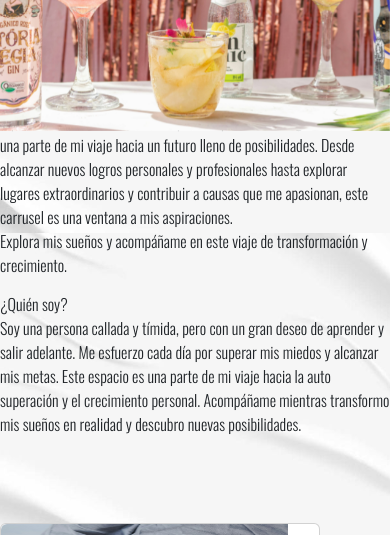
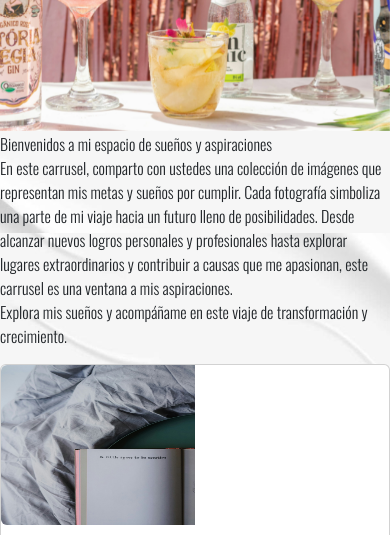
Before and after one commit to ValeriaOrjuela/PROYECTO-FINAL, a website: page index.html in a window 390 px wide. Shown: the part 681-1216 px from the top of the page. Drawn offline with nearby package versions, Linux system fonts and the light colour scheme; a web font is replaced by a local one.

Commit message:
arreglosmedias

```diff
--- a/index.html
+++ b/index.html
@@ -120,7 +120,8 @@
                     <span class="visually-hidden">Next</span>
                 </button>
             </div>
-            <p>Bienvenidos a mi espacio de sueños y aspiraciones
+            <div class="parrafos">
+                <p class="descripcion">Bienvenidos a mi espacio de sueños y aspiraciones
                     <br>
 
                     En este carrusel, comparto con ustedes una colección de imágenes que representan mis metas y sueños por
@@ -132,7 +133,7 @@
                     Explora mis sueños y acompáñame en este viaje de transformación y crecimiento.
 
                 </p>
-            <p>
+                <p class="descripcion2">
                     ¿Quién soy? <br>
 
                     Soy una persona callada y tímida, pero con un gran deseo de aprender y salir adelante. Me esfuerzo cada
@@ -140,6 +141,9 @@
                     superación y el crecimiento personal. Acompáñame mientras transformo mis sueños en realidad y descubro
                     nuevas posibilidades.
                 </p>
+
+            </div>
+
 
         </section>
 
--- a/scss/base/_mediaquerys.scss
+++ b/scss/base/_mediaquerys.scss
@@ -58,14 +58,16 @@
 
             div {
                 width: 100%;
+
                 div {
                     div {
                         img {
                             width: 90%;
                             height: 160px;
                         }
-                        div{
-                            p{
+
+                        div {
+                            p {
                                 display: none;
                             }
                         }
@@ -76,6 +78,7 @@
     }
 
 }
+
 @media screen and (max-width: 702px) {
     .index {
         background-image: url(../img/FONDO.jpeg);
@@ -104,8 +107,8 @@
 
         .hero1 {
             display: grid;
-            grid-template-rows: repeat(3, 33.3%);
-            margin-top: 10px;
+            display: flex;
+            flex-direction: column;
 
             div {
                 div {
@@ -118,10 +121,24 @@
                     }
                 }
             }
+
+            .parrafos {
+                .descripcion {
+                    margin-top: 1px;
+                }
+
+                .descripcion2 {
+                    display: none;
+                }
+            }
+
         }
 
         .secciones {
+            display: flex;
+            flex-wrap: wrap;
             justify-content: center;
+            align-content: center;
 
             div {
                 align-items: center;
@@ -137,14 +154,16 @@
 
             div {
                 width: 100%;
+
                 div {
                     div {
                         img {
-                            width: 90%;
+                            width: 50%;
                             height: 160px;
                         }
-                        div{
-                            p{
+
+                        div {
+                            p {
                                 display: none;
                             }
                         }
```
Also changed, not shown: css/estilos.css. Lines whose indentation alone changed are shown as unchanged.
